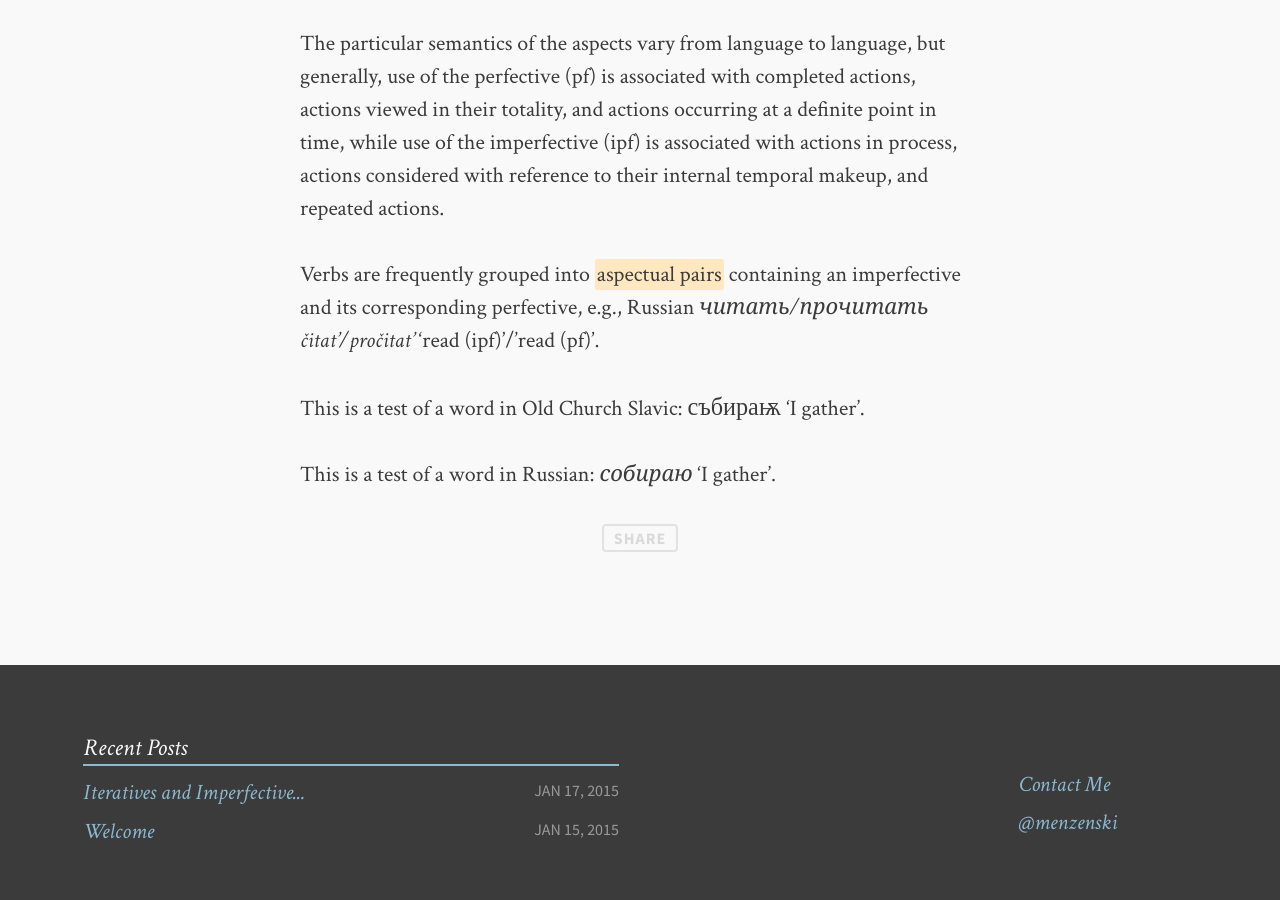
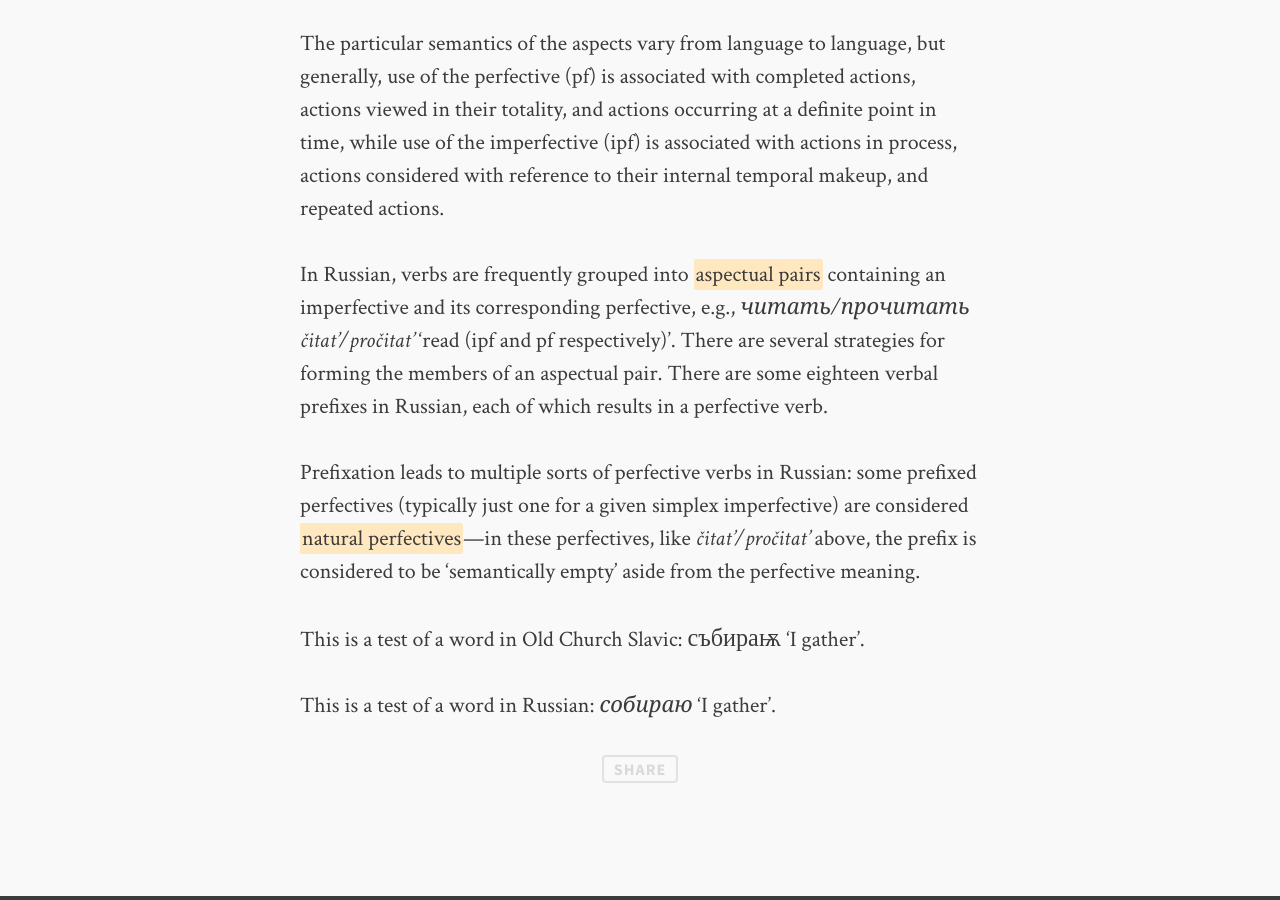
Before and after one commit to menzenski/menzenski.github.io, a Jekyll site: the page built from _posts/2015-01-17-Lengthened-Vowels-in-Slavic-Verbs.md, in a window 1280 px wide and 900 px high, scrolled down 1271 px. Built offline with Jekyll 4.4.1, drawn with Linux system fonts in a browser that asks for light colours; comment, search, counter and statistics services are not loaded.

Commit message:
added more to post

```diff
--- a/_posts/2015-01-17-Lengthened-Vowels-in-Slavic-Verbs.md
+++ b/_posts/2015-01-17-Lengthened-Vowels-in-Slavic-Verbs.md
@@ -10,7 +10,9 @@ image:
 
 The particular semantics of the aspects vary from language to language, but generally, use of the perfective (pf) is associated with completed actions, actions viewed in their totality, and actions occurring at a definite point in time, while use of the imperfective (ipf) is associated with actions in process, actions considered with reference to their internal temporal makeup, and repeated actions.
 
-Verbs are frequently grouped into *aspectual pairs* containing an imperfective and its corresponding perfective, e.g., Russian <span class="russ">читать/прочитать</span> <span class="trans">čitat'/pročitat'</span> 'read (ipf)'/'read (pf)'.
+In Russian, verbs are frequently grouped into *aspectual pairs* containing an imperfective and its corresponding perfective, e.g., <span class="russ">читать/прочитать</span> <span class="trans">čitat'/pročitat'</span> 'read (ipf and pf respectively)'. There are several strategies for forming the members of an aspectual pair. There are some eighteen verbal prefixes in Russian, each of which results in a perfective verb.
+
+Prefixation leads to multiple sorts of perfective verbs in Russian: some prefixed perfectives (typically just one for a given simplex imperfective) are considered *natural perfectives*&mdash;in these perfectives, like <span class="trans">čitat'/pročitat'</span> above, the prefix is considered to be 'semantically empty' aside from the perfective meaning.
 
 This is a test of a word in Old Church Slavic: <span class="ocs">събираѭ</span> 'I gather'.
 
```
